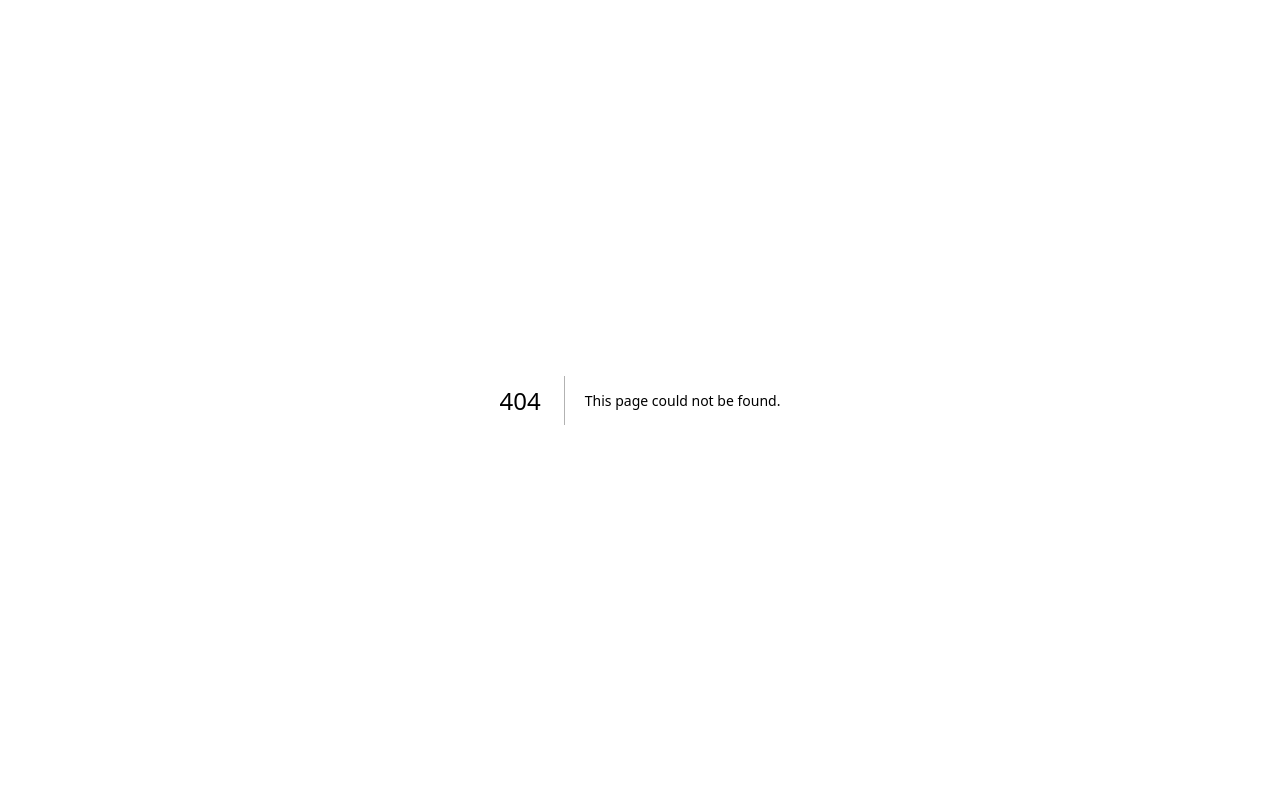
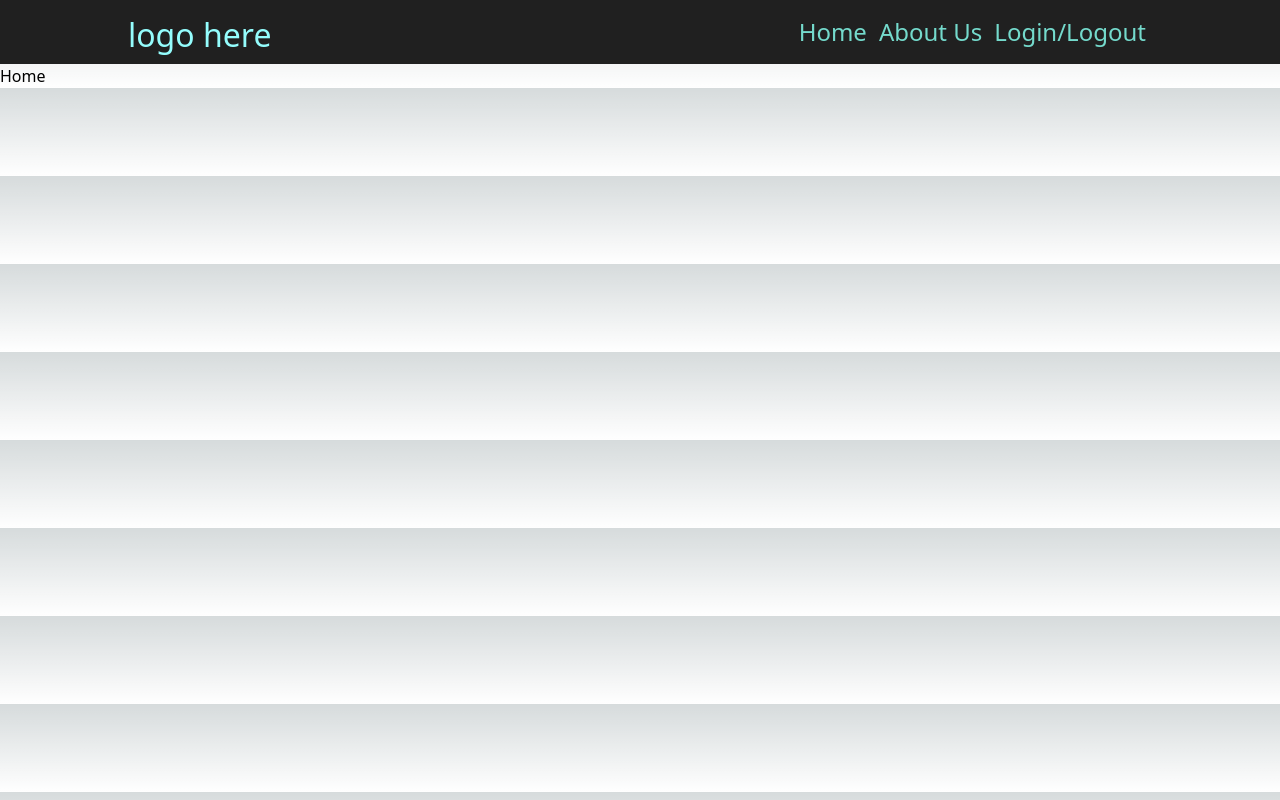
Before and after one commit to salmanhadli/dando, a Next.js app: page /home in a window 1280 px wide. Before the commit this address had no page. Built offline with nearby package versions, Linux system fonts and the light colour scheme.

Commit message:
init-routing

```diff
--- /dev/null
+++ b/components/Layout/AppHeader.jsx
@@ -0,0 +1,40 @@
+import classes from './Header.module.css';
+import Link from 'next/link';
+import { useRouter } from 'next/navigation';
+
+export default function Header() {
+  const router = useRouter();
+  const navItems = [
+    {
+      text: 'Home',
+      href: '/home'
+    },
+    {
+      text: 'About Us'
+    },
+    {
+      text: 'Login/Logout'
+    }
+  ];
+
+  const openRoute = (href) => {
+    // router.push(href);
+    console.log(router);
+  };
+  return (
+    <header className={classes.header}>
+      <div className={classes.logo}>
+        <small>logo here</small>
+      </div>
+      <nav className={classes.navigation}>
+        <ul style={{ display: 'flex' }}>
+          {navItems.map((navItem, i) => (
+            <li style={{ marginInline: 6 }} key={i}>
+              <Link href={navItem.href || '/'}>{navItem.text}</Link>
+            </li>
+          ))}
+        </ul>
+      </nav>
+    </header>
+  );
+}
--- /dev/null
+++ b/components/Layout/Header.module.css
@@ -0,0 +1,41 @@
+.header {
+  width: 100%;
+  display: flex;
+  justify-content: space-between;
+  align-items: center;
+  padding: 1rem 10%;
+  height: 4rem;
+  background-color: #202020;
+}
+
+.logo {
+  /* font-size: 1.5rem;
+  color: white;
+  font-family: 'Fira', sans-serif;
+  height: 100%;
+  display: flex;
+  justify-content: center;
+  align-items: center;
+  color: #94fdfd; */
+}
+
+.logo {
+  text-decoration: none;
+  color: #94fdfd;
+}
+
+.navigation {
+  text-decoration: none;
+  color: #74dacc;
+  font-size: 1rem;
+}
+
+@media (min-width: 768px) {
+  .logo {
+    font-size: 2.5rem;
+  }
+
+  .navigation a {
+    font-size: 1.5rem;
+  }
+}
--- /dev/null
+++ b/pages/_app.js
@@ -0,0 +1,12 @@
+import '../src/app/globals.css';
+import Layout from './_layout';
+
+function MyApp({ Component, pageProps }) {
+  return (
+    <Layout>
+      <Component {...pageProps} />
+    </Layout>
+  );
+}
+
+export default MyApp;
--- /dev/null
+++ b/pages/_layout.jsx
@@ -0,0 +1,10 @@
+import Header from '../components/Layout/AppHeader';
+
+export default function RootLayout({ children }) {
+  return (
+    <>
+      <Header />
+      {children}
+    </>
+  );
+}
--- /dev/null
+++ b/pages/home.jsx
@@ -0,0 +1,3 @@
+export default function Home() {
+  return <h2>Home</h2>;
+}
--- a/src/app/layout.js
+++ /dev/null
@@ -1,17 +0,0 @@
-import { Inter } from 'next/font/google'
-import './globals.css'
-
-const inter = Inter({ subsets: ['latin'] })
-
-export const metadata = {
-  title: 'Create Next App',
-  description: 'Generated by create next app',
-}
-
-export default function RootLayout({ children }) {
-  return (
-    <html lang="en">
-      <body className={inter.className}>{children}</body>
-    </html>
-  )
-}
```
Also changed, not shown: pages/index.js (renamed from src/app/page.js, +7 -12 lines).
